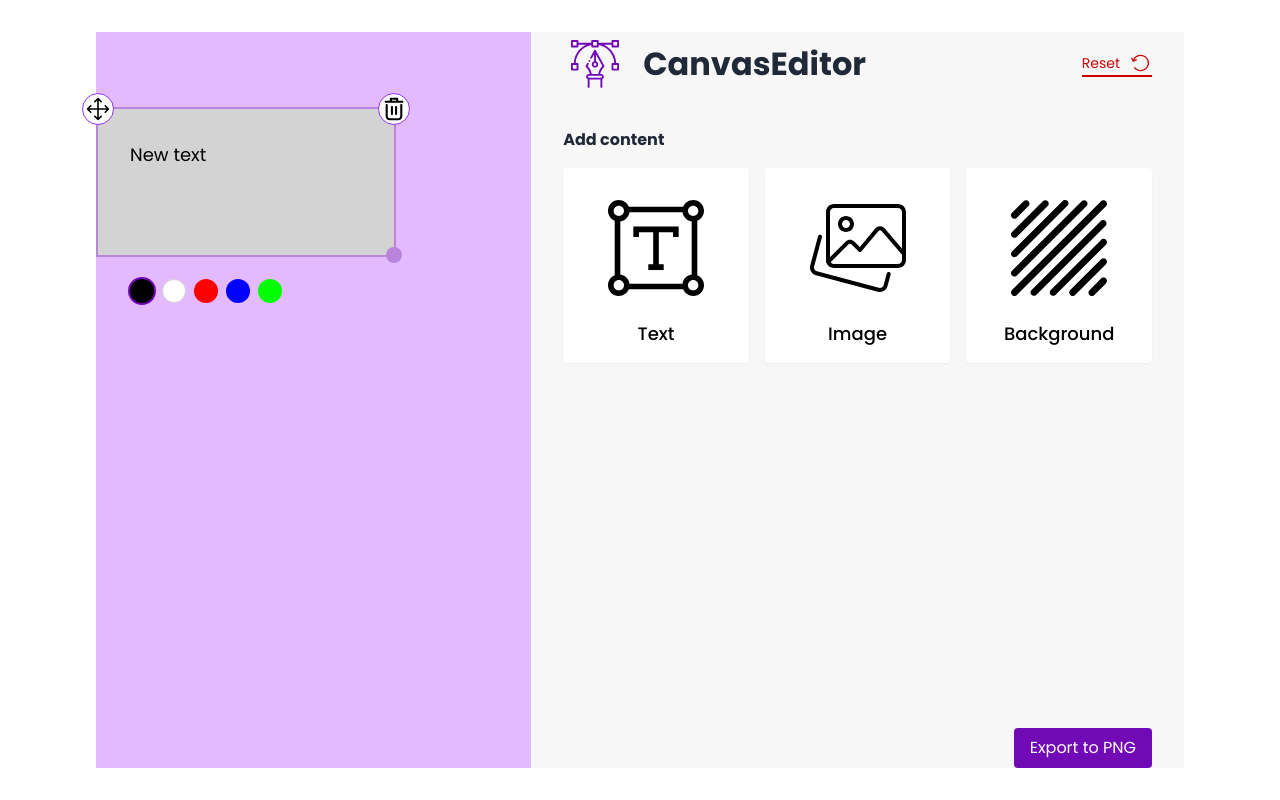
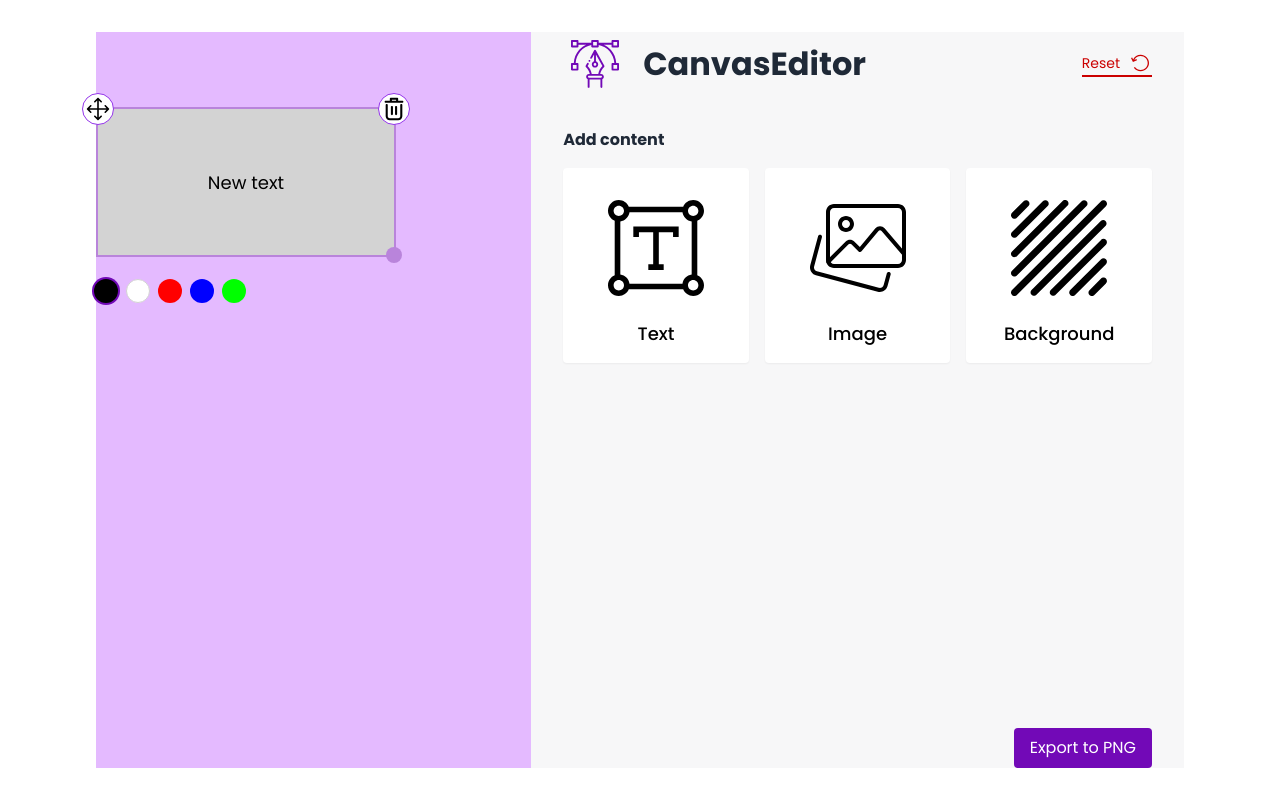
Before and after one commit to BaczkiewiczDawid/CanvasEditor, a React (Create React App) app: page / in a window 1280 px wide. Both pictures are taken after a click on the button "Text". Built offline with nearby package versions, Linux system fonts and the light colour scheme.

Commit message:
fix: design

```diff
--- a/src/App.tsx
+++ b/src/App.tsx
@@ -151,6 +151,9 @@ function App() {
                                         minWidth: '300px',
                                         minHeight: '150px',
                                         backgroundColor: '#D3D3D3',
+                                        display: 'flex',
+                                        alignItems: 'center',
+                                        justifyContent: 'center'
                                     }}
                                 >
                                     <div
@@ -170,9 +173,13 @@ function App() {
                                         <div className="w-4 h-4 bg-primary50 rounded-full"></div>
                                     </div>
                                     <input
-                                        className="w-full h-full flex items-center justify-center bg-transparent border-none"
-                                        style={{color: item.color, fontSize: `${item.fontSize}px`}}
+                                        className="text-center bg-transparent border-none outline-none w-full"
+                                        style={{
+                                            color: item.color,
+                                            fontSize: `${item.fontSize}px`,
+                                        }}
                                         value={item.content}
+                                        placeholder="Type your text here"
                                         onChange={(e) => {
                                             const updatedItems = canvasItems.map((i) => {
                                                 if (i.id === item.id) {
@@ -183,8 +190,8 @@ function App() {
                                             setCanvasItems(updatedItems);
                                         }}
                                     />
-                                    <div className="absolute bottom-0 translate-y-12 flex space-x-2">
-                                    {colors.map((color) => (
+                                    <div className="absolute bottom-0 -translate-x-1/2 translate-y-12 flex space-x-2">
+                                        {colors.map((color) => (
                                             <div
                                                 key={color}
                                                 className={`w-6 h-6 rounded-full cursor-pointer ${item.color === color ? 'ring-2 ring-primary' : ''}`}
```
